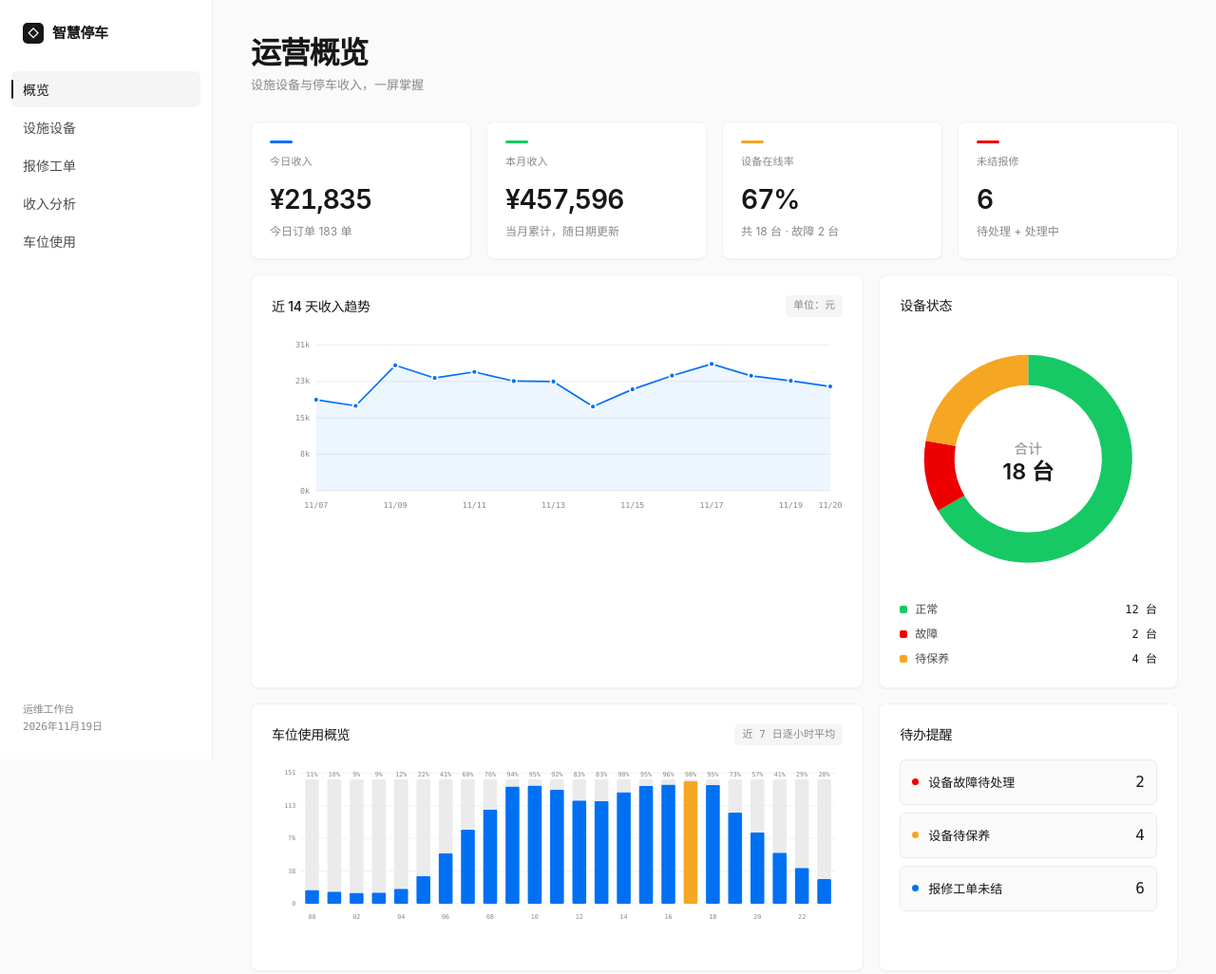
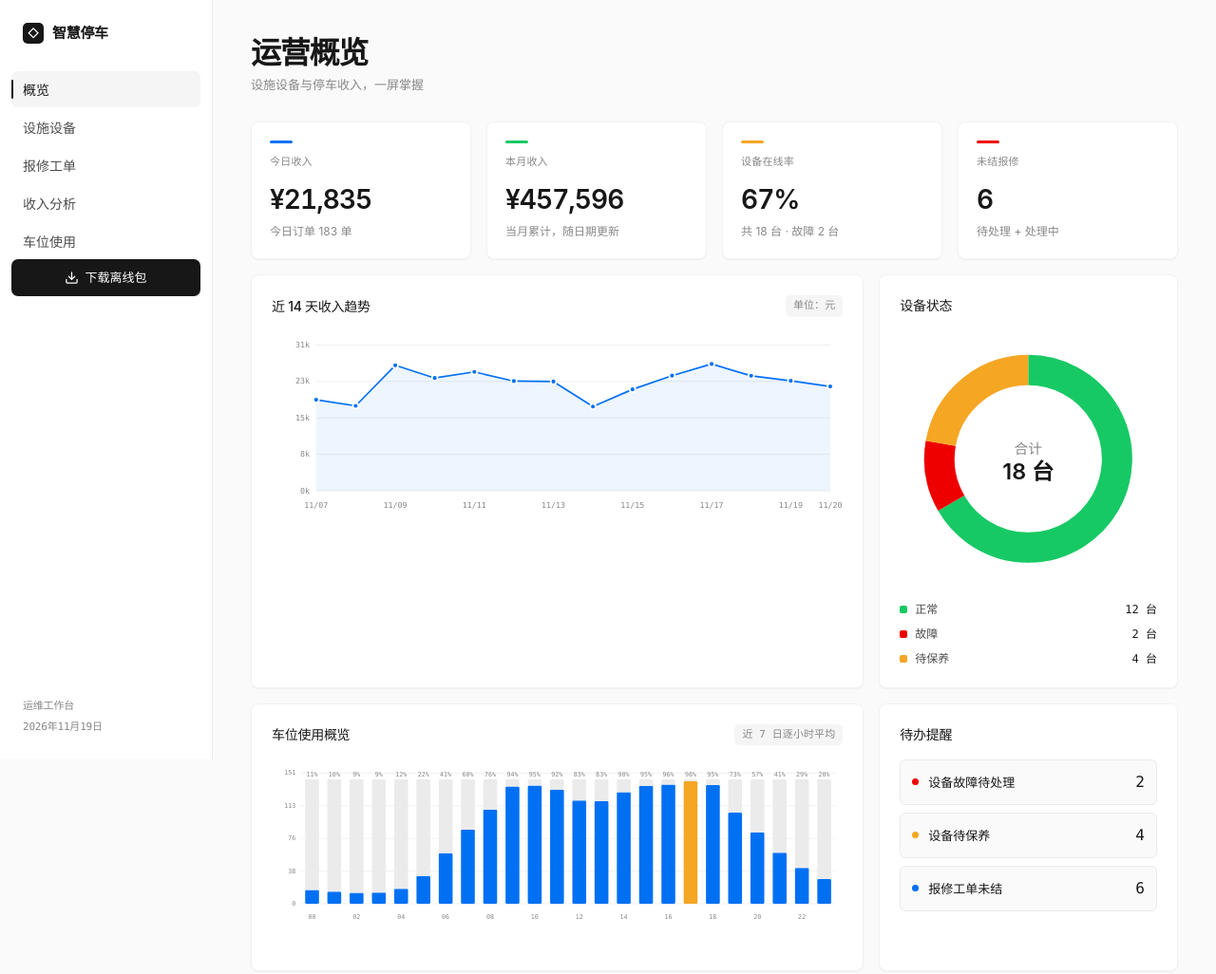
Before and after one commit to 136449689yu-prog/xunke-download, a plain HTML site: page 停车运维工作台.html in a window 1280 px wide. Shown: the whole page at 95% size. Drawn offline with Linux system fonts and the light colour scheme.

Commit message:
停车工作台加入离线包下载按钮

```diff
--- a/停车运维工作台.html
+++ b/停车运维工作台.html
@@ -36,7 +36,11 @@ body{font-family:Geist,Inter,system-ui,-apple-system,BlinkMacSystemFont,"PingFan
 .nav-item:hover{background:var(--canvas-2);color:var(--ink)}
 .nav-item.active{background:var(--canvas-2);color:var(--ink);font-weight:500}
 .nav-item.active::before{content:"";position:absolute;left:0;top:9px;bottom:9px;width:2px;background:var(--primary);border-radius:2px}
-.side-foot{margin-top:auto;font-family:var(--mono);font-size:11px;color:var(--mute);line-height:1.7;padding:0 12px;letter-spacing:-.2px}
+.side-foot{margin-top:auto;padding:0 12px}
+.download-btn{display:flex;align-items:center;justify-content:center;gap:6px;width:100%;padding:10px;margin-bottom:16px;background:var(--primary);color:#fff;border-radius:7px;font-size:13px;font-weight:500;text-decoration:none;transition:opacity .15s}
+.download-btn:hover{opacity:.88;text-decoration:none}
+.download-btn svg{width:15px;height:15px;flex-shrink:0}
+.side-foot .foot-text{font-family:var(--mono);font-size:11px;color:var(--mute);line-height:1.7;letter-spacing:-.2px}
 
 /* 主区 */
 .main{flex:1;min-width:0;padding:36px 40px 64px;max-width:1500px}
@@ -188,7 +192,11 @@ tbody tr:hover{background:var(--canvas)}
       <button class="nav-item" data-view="revenue">收入分析</button>
       <button class="nav-item" data-view="parking">车位使用</button>
     </nav>
-    <div class="side-foot">运维工作台<br><span id="today-label"></span></div>
+    <a class="download-btn" href="https://github.com/136449689yu-prog/xunke-download/releases/download/v20261120/parking-workbench.zip" download title="下载离线安装包（Mac / Windows 通用）">
+      <svg viewBox="0 0 24 24" fill="none" stroke="currentColor" stroke-width="2" stroke-linecap="round" stroke-linejoin="round"><path d="M21 15v4a2 2 0 0 1-2 2H5a2 2 0 0 1-2-2v-4"/><polyline points="7 10 12 15 17 10"/><line x1="12" y1="15" x2="12" y2="3"/></svg>
+      下载离线包
+    </a>
+    <div class="side-foot"><span class="foot-text">运维工作台<br><span id="today-label"></span></span></div>
   </aside>
 
   <main class="main">
```
